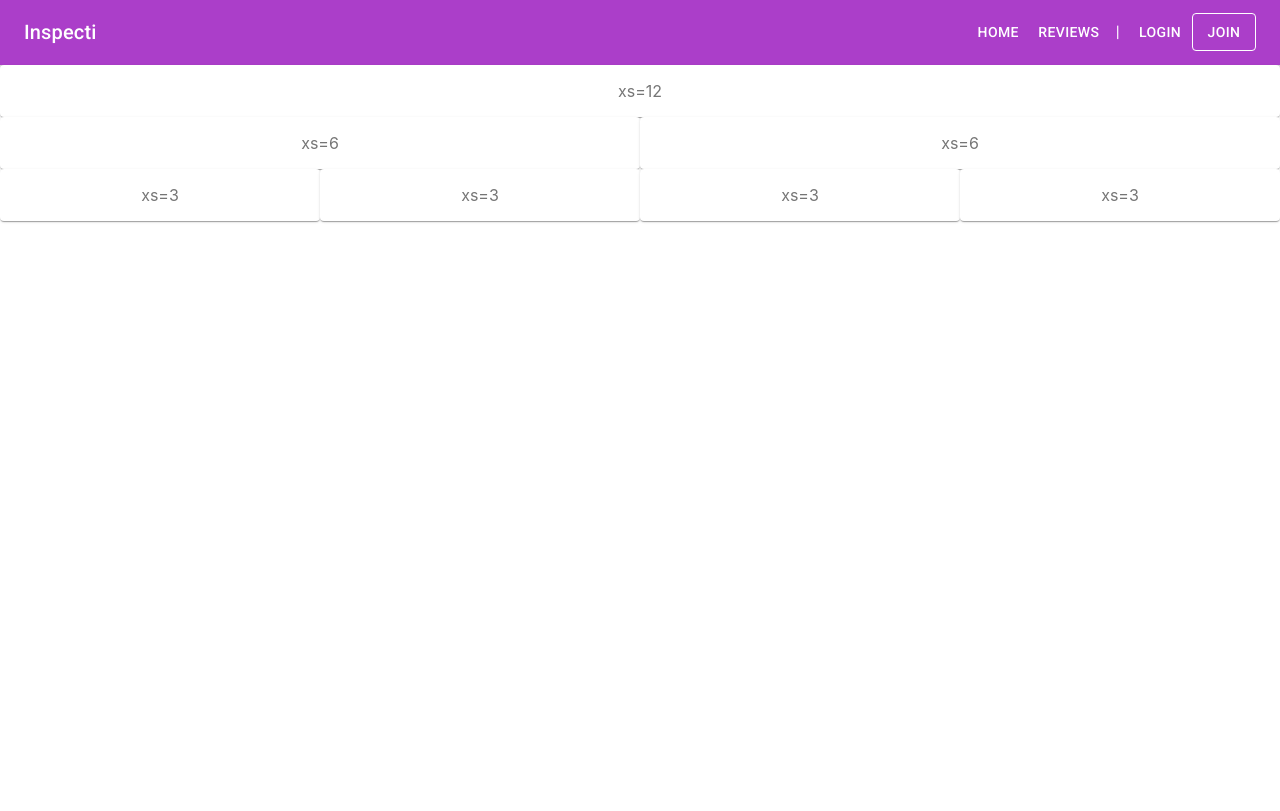
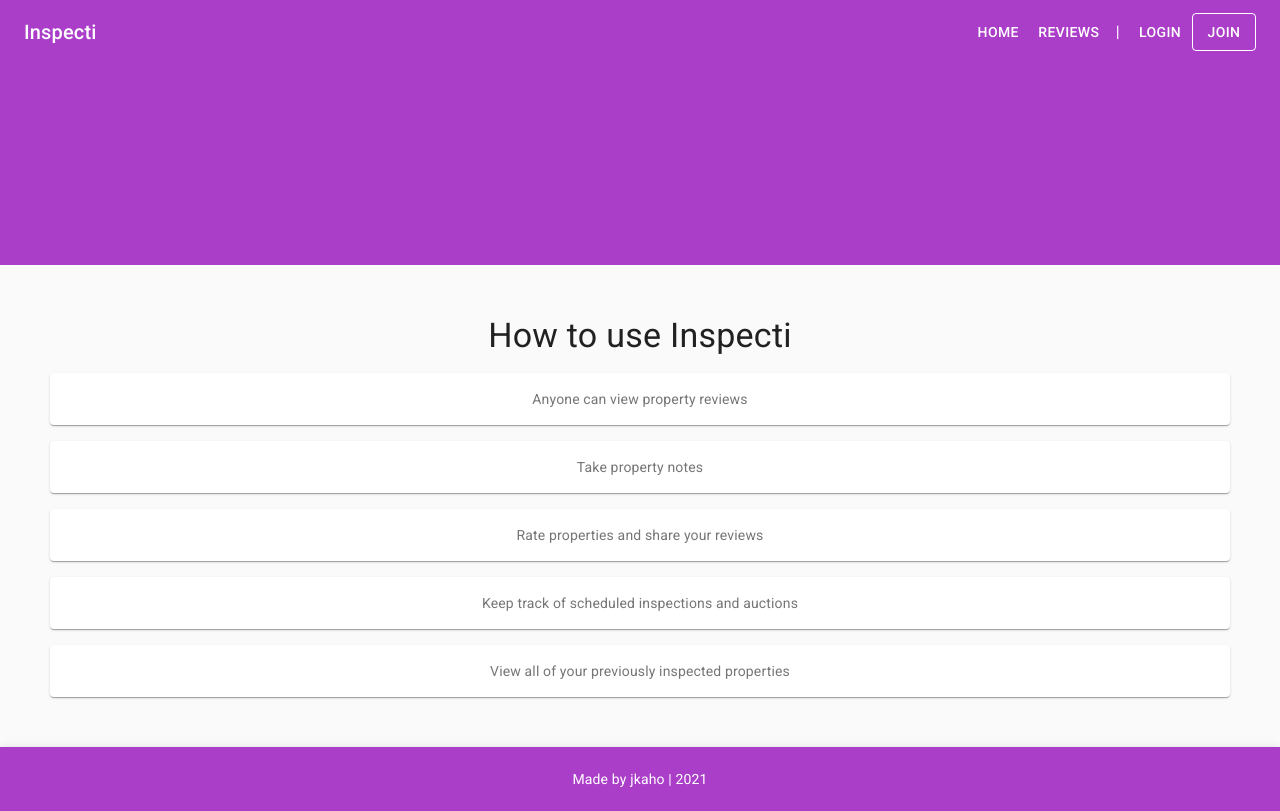
Before and after one commit to jkaho/inspecti, a React (Create React App) app in the folder client/: page / in a window 1280 px wide. Built offline with nearby package versions, Linux system fonts and the light colour scheme.

Commit message:
Create basic homepage layout w/ footer component

```diff
--- a/client/src/App.js
+++ b/client/src/App.js
@@ -1,11 +1,13 @@
 import Home from "./pages/Home";
 import NavBar from "./components/NavBar";
+import Footer from "./components/Footer";
 
 function App() {
   return (
     <div className="App">
       <NavBar />
       <Home />
+      <Footer />
     </div>
   );
 }
--- /dev/null
+++ b/client/src/components/Footer/index.js
@@ -0,0 +1,35 @@
+import React from 'react';
+import { makeStyles } from '@material-ui/core/styles';
+import AppBar from '@material-ui/core/AppBar';
+import CssBaseline from '@material-ui/core/CssBaseline';
+import Toolbar from '@material-ui/core/Toolbar';
+import Typography from '@material-ui/core/Typography';
+
+const useStyles = makeStyles((theme) => ({
+  appBar: {
+    top: 'auto',
+    bottom: 0,
+    alignItems: "center",
+    background: "#ab3ec9"
+  },
+  grow: {
+    flexGrow: 1,
+  },
+}));
+
+export default function BottomAppBar() {
+  const classes = useStyles();
+
+  return (
+    <React.Fragment>
+      <CssBaseline />
+      <AppBar position="relative" color="primary" className={classes.appBar}>
+        <Toolbar>
+          <Typography variant="body2">
+            Made by jkaho | 2021
+          </Typography>
+        </Toolbar>
+      </AppBar>
+    </React.Fragment>
+  );
+}
--- a/client/src/pages/Home/index.js
+++ b/client/src/pages/Home/index.js
@@ -2,10 +2,15 @@ import React from "react";
 import { makeStyles } from "@material-ui/core/styles";
 import Paper from "@material-ui/core/Paper";
 import Grid from "@material-ui/core/Grid";
+import "./style.css";
+import { Typography } from "@material-ui/core";
 
 const useStyles = makeStyles((theme) => ({
   root: {
     flexGrow: 1,
+  },
+  guide: {
+    padding: 50
   },
   paper: {
     padding: theme.spacing(2),
@@ -20,28 +25,39 @@ export default function CenteredGrid() {
 
   return (
     <div className={classes.root}>
-
-      <Grid container spacing={0}>
+      <Grid item xs={12}>
+        <div className="bg"></div>
+      </Grid>
+      <Grid container spacing={2} className={classes.guide}>
+        <Grid item xs={12} alignItems="center">
+          <Typography variant="h4" align="center">
+            How to use Inspecti
+          </Typography>
+        </Grid>
         <Grid item xs={12}>
-          <Paper className={classes.paper}>xs=12</Paper>
+          <Paper className={classes.paper}>
+            Anyone can view property reviews
+          </Paper>
         </Grid>
-        <Grid item xs={6}>
-          <Paper className={classes.paper}>xs=6</Paper>
+        <Grid item xs={12}>
+          <Paper className={classes.paper}>
+            Take property notes
+          </Paper>
         </Grid>
-        <Grid item xs={6}>
-          <Paper className={classes.paper}>xs=6</Paper>
+        <Grid item xs={12}>
+          <Paper className={classes.paper}>
+            Rate properties and share your reviews
+          </Paper>
         </Grid>
-        <Grid item xs={3}>
-          <Paper className={classes.paper}>xs=3</Paper>
+        <Grid item xs={12}>
+          <Paper className={classes.paper}>
+            Keep track of scheduled inspections and auctions
+          </Paper>
         </Grid>
-        <Grid item xs={3}>
-          <Paper className={classes.paper}>xs=3</Paper>
-        </Grid>
-        <Grid item xs={3}>
-          <Paper className={classes.paper}>xs=3</Paper>
-        </Grid>
-        <Grid item xs={3}>
-          <Paper className={classes.paper}>xs=3</Paper>
+        <Grid item xs={12}>
+          <Paper className={classes.paper}>
+            View all of your previously inspected properties
+          </Paper>
         </Grid>
       </Grid>
     </div>
--- a/client/src/pages/Home/style.css
+++ b/client/src/pages/Home/style.css
@@ -0,0 +1,5 @@
+.bg {
+  background: #ab3ec9;
+  width: 100%;
+  height: 200px;
+}
```
Also changed, not shown: client/src/components/Footer/style.css (added).
